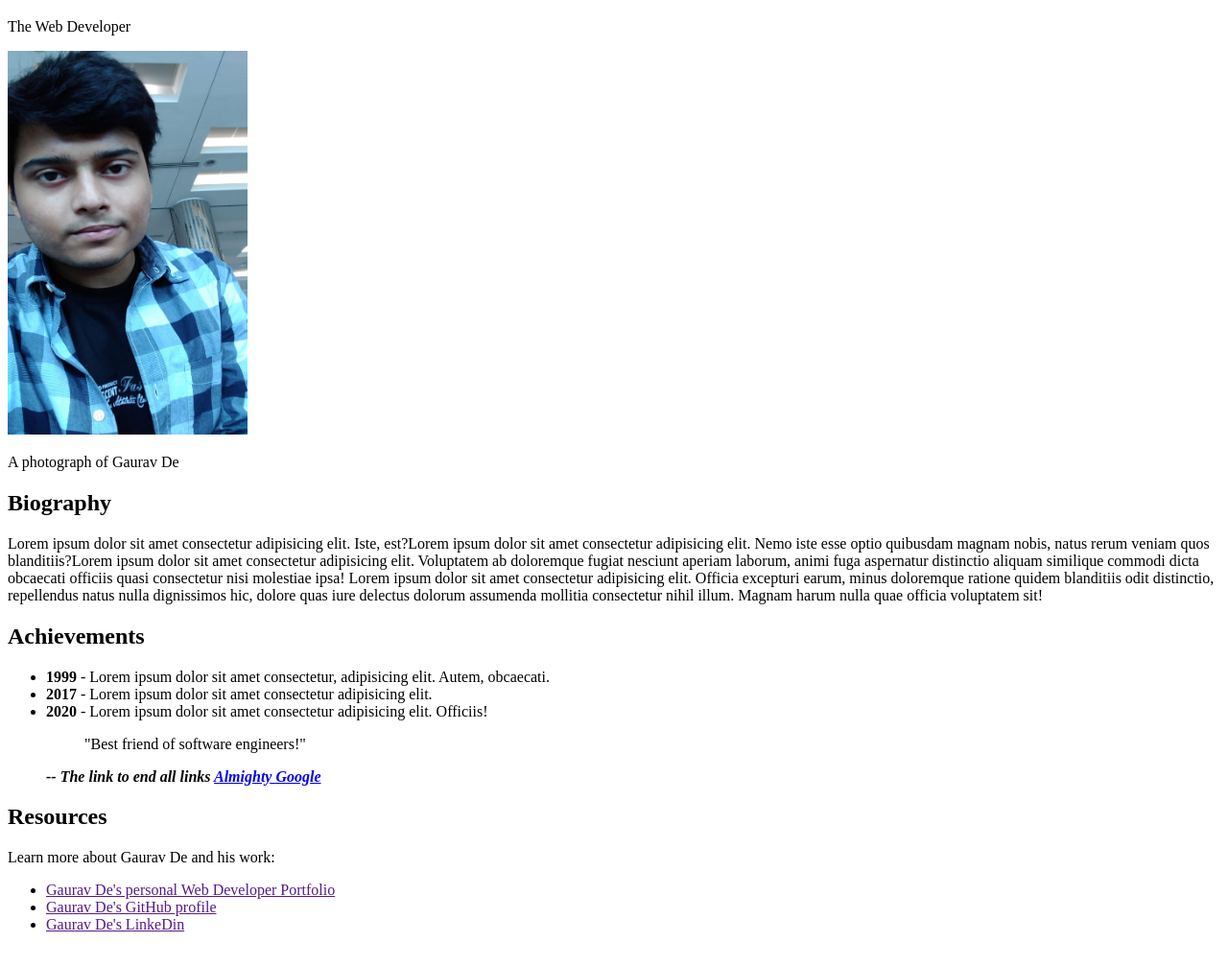
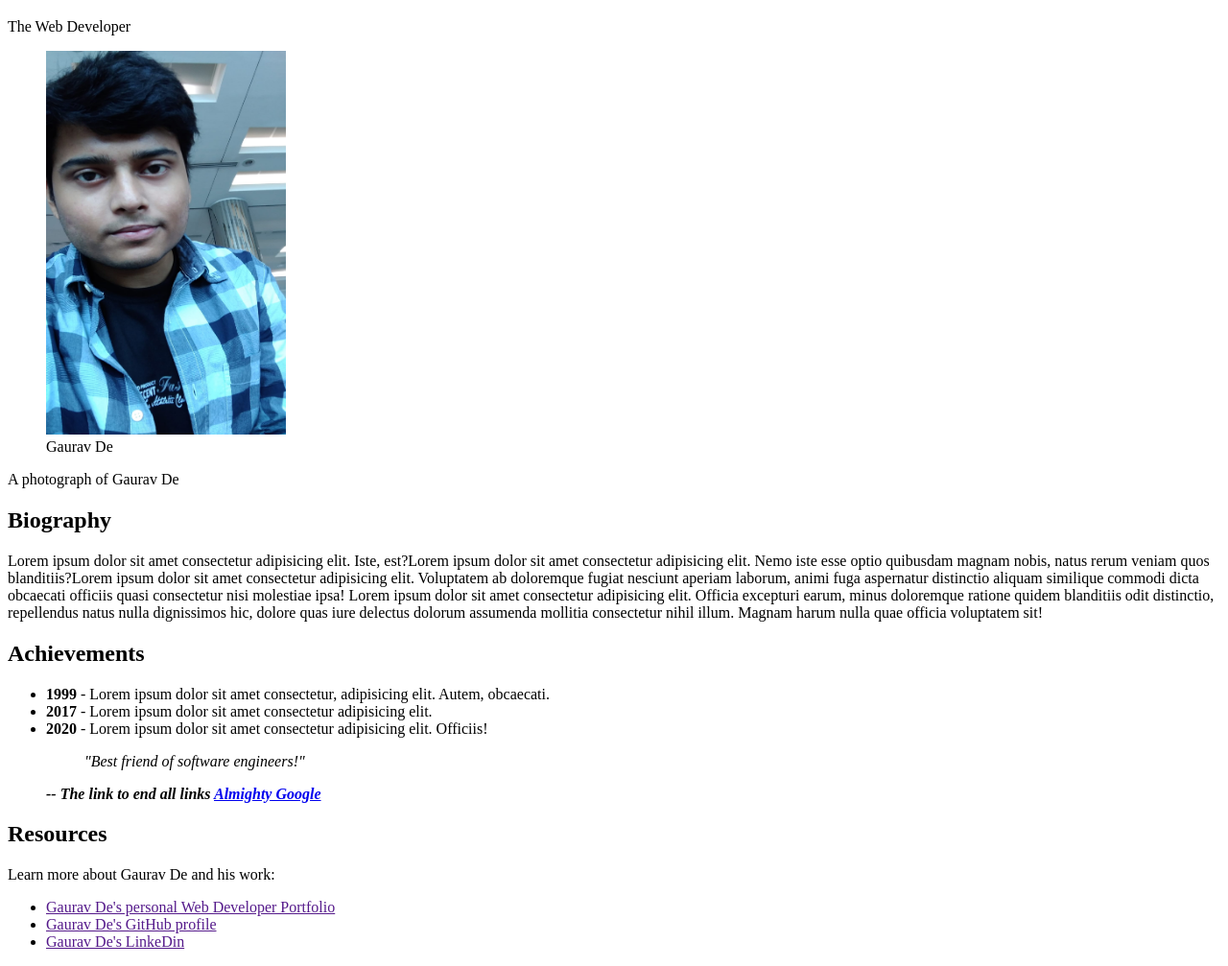
Before and after one commit to GauravDe-git/Dot_WebDev, a plain HTML site: page Week-I (HTML Basics)/HTML Basics - II/Homework/biography_hw.html in a window 1280 px wide. Shown: the part 61-1068 px from the top of the page at 96% size. Drawn offline with Linux system fonts and the light colour scheme.

Commit message:
Refactor: HTML basics 2 h/w refactored

```diff
--- a/Week-I (HTML Basics)/HTML Basics - II/Homework/biography_hw.html
+++ b/Week-I (HTML Basics)/HTML Basics - II/Homework/biography_hw.html
@@ -9,12 +9,16 @@
   <body>
     <h1>Gaurav De</h1>
     <p>The Web Developer</p>
-    <img
-      src="/portrait.jpg"
+    <figure>
+      <img
+      src="./portrait.jpg"
       alt="image didn't load"
       width="250px"
       height="400px"
     />
+      <figcaption>Gaurav De</figcaption>
+    </figure>
+
     <p>A photograph of Gaurav De</p>
 
     <h2>Biography</h2>
@@ -47,7 +51,7 @@
       </li>
 
       <blockquote cite="https://www.google.com">
-        "Best friend of software engineers!"
+        <cite>"Best friend of software engineers!"</cite>
       </blockquote>
 
       <b
```
Also changed, not shown: Week-I (HTML Basics)/HTML Basics - II/htmlBasic2.html (+7 -7 lines).
